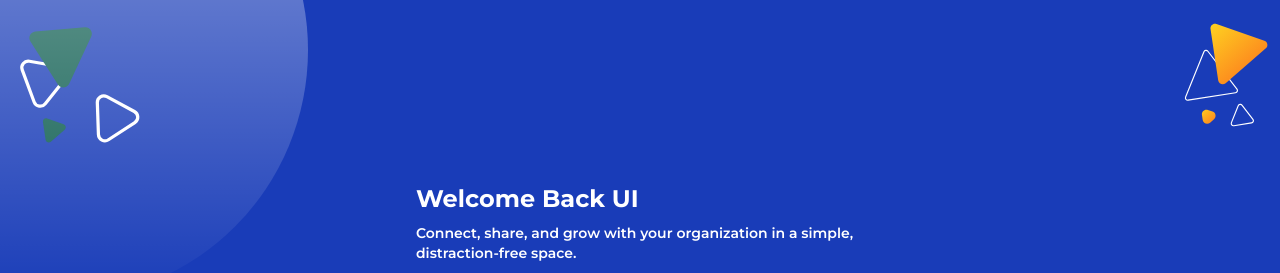
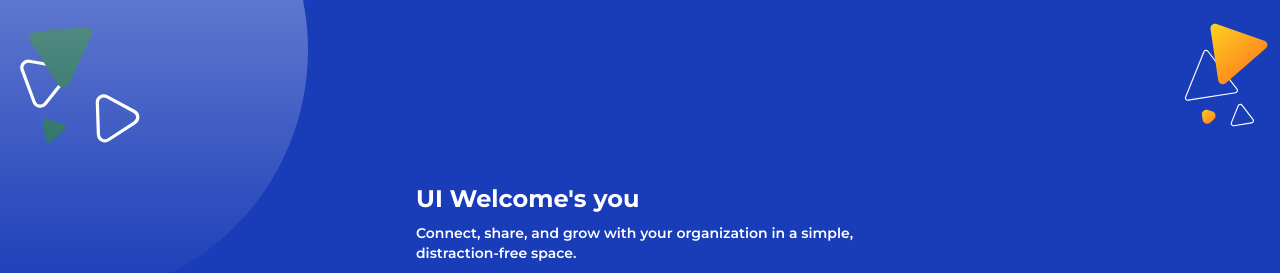
Before and after one commit to Lokeshv1209/open-id-connect-with-aws, a Next.js app: page /login in a window 1280 px wide. Shown: the top 273 px of the page. Built offline with nearby package versions, Linux system fonts and the light colour scheme; no server answers.

Commit message:
updated code for the rollback testing 2

```diff
--- a/src/components/auth/Login.tsx
+++ b/src/components/auth/Login.tsx
@@ -105,7 +105,7 @@ function Login() {
     <div className="p-6 flex justify-center  items-center bg-cover bg-center h-screen">
       <div className="w-md z-10">
         <div className="text-white">
-          <h1 className="text-2xl font-bold py-2 ">Welcome Back UI</h1>
+          <h1 className="text-2xl font-bold py-2 ">UI Welcome's you</h1>
           <p className="font-semibold text-sm">
             Connect, share, and grow with your organization in a simple, distraction-free space.
           </p>
```
